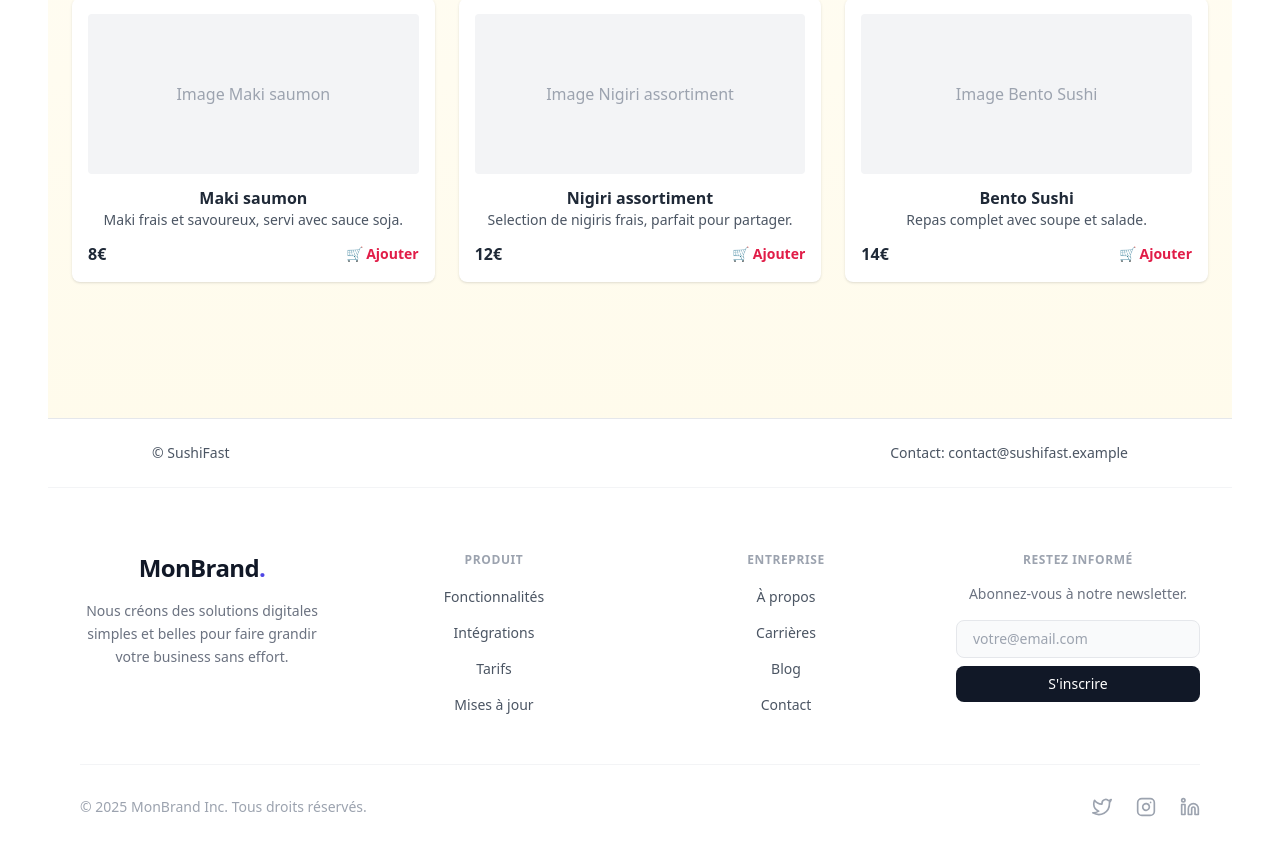
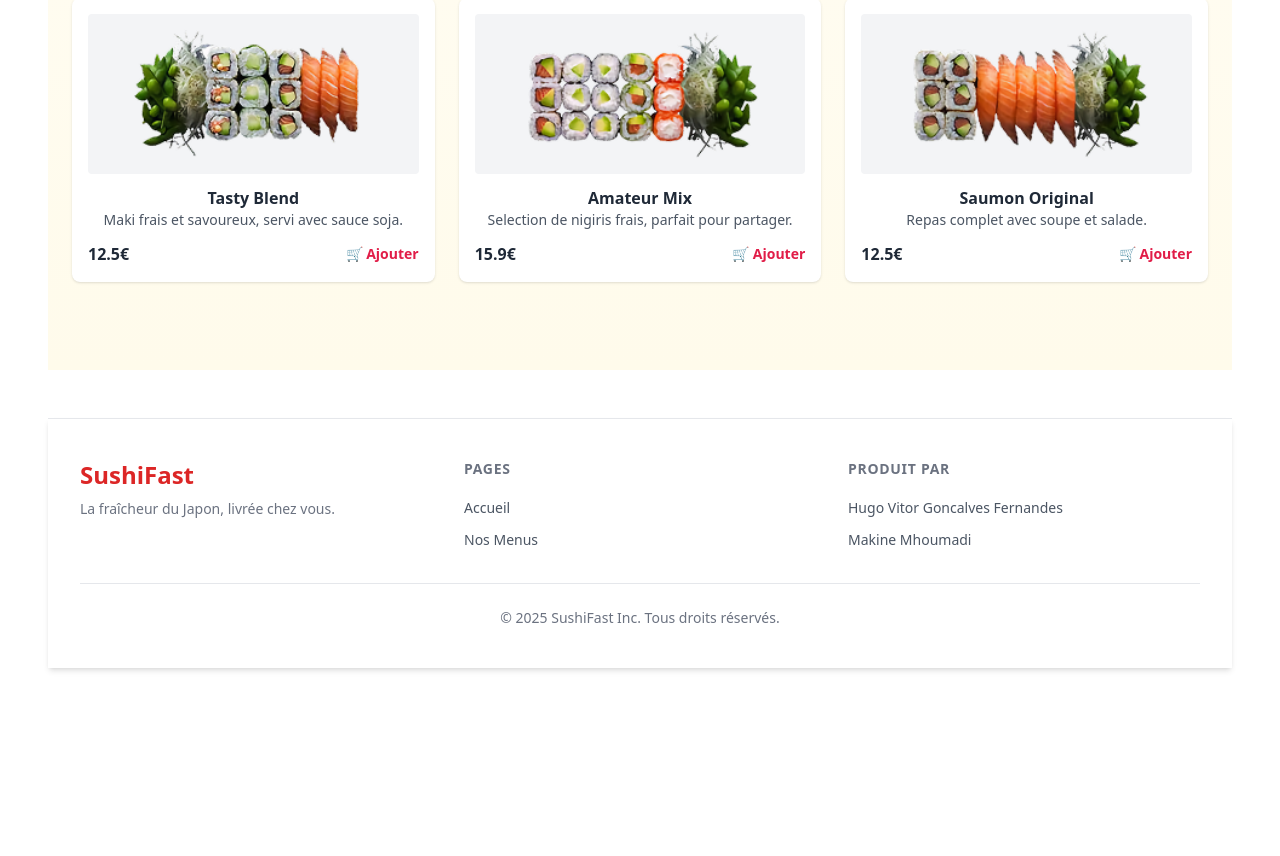
Before and after one commit to MakineIUT/sushi, a React (Vite) app in the folder SushiFast/: page / in a window 1280 px wide. Shown: the part 1284-2140 px from the top of the page. After the commit the page ends 2000 px from the top, so only its background shows below. Built offline with nearby package versions, Linux system fonts and the light colour scheme.

Commit message:
ajustement acceuil et footer

```diff
--- a/SushiFast/src/Pages/Acceuil.jsx
+++ b/SushiFast/src/Pages/Acceuil.jsx
@@ -1,9 +1,10 @@
+import React, { useState } from 'react';
 import { usePanier } from '../context/PanierContext';
 import { Link } from 'react-router-dom';
-
+import DATAboxes from "../DATA/boxes.json";
 function Acceuil() {
   const { ajouterAuPanier } = usePanier();
-
+  const [Boxes, setBoxes] = useState(DATAboxes);
   // Exemples de produits pour la page d'accueil
   const produitsExemples = [
     { id: 'demo1', nom: 'Maki saumon', pieces: 6, prix: 8 },
@@ -113,23 +114,31 @@ function Acceuil() {
         <section id="menu" className="mb-12 max-w-7xl mx-auto">
           <h3 className="text-4xl font-bold text-center text-gray-800 mb-8">Nos spécialités</h3>
           <div className="grid sm:grid-cols-2 lg:grid-cols-3 gap-6">
-            {produitsExemples.map((produit, index) => (
+            {Boxes.slice(0,3).map((box, index) => (
               <article key={index} className="bg-white rounded-lg shadow p-4">
                 <div className="h-40 bg-gray-100 rounded mb-3 flex items-center justify-center text-gray-400">
-                  Image {produit.nom}
+                  {box.image ? (
+                    <img
+                      src={box.image}
+                      alt={box.nom}
+                      className="w-full h-full object-cover"
+                    />
+                  ) : (
+                    <span>Image non disponible</span>
+                  )}
                 </div>
-                <h4 className="font-semibold">{produit.nom}</h4>
+                <h4 className="font-semibold">{box.nom}</h4>
                 <p className="text-sm text-gray-600">
                   {index === 0 && "Maki frais et savoureux, servi avec sauce soja."}
                   {index === 1 && "Selection de nigiris frais, parfait pour partager."}
                   {index === 2 && "Repas complet avec soupe et salade."}
                 </p>
                 <div className="mt-3 flex justify-between items-center">
-                  <span className="font-bold">{produit.prix}€</span>
+                  <span className="font-bold">{box.prix}€</span>
                   <button
                     onClick={() => {
-                      ajouterAuPanier(produit);
-                      alert(`${produit.nom} ajouté au panier!`);
+                      ajouterAuPanier(box);
+                      alert(`${box.nom} ajouté au panier!`);
                     }}
                     className="text-rose-600 hover:underline text-sm font-semibold"
                   >
@@ -141,14 +150,6 @@ function Acceuil() {
           </div>
         </section>
       </main>
-
-      {/* FOOTER */}
-      <footer className="bg-white border-t mt-12">
-        <div className="max-w-5xl mx-auto px-6 py-6 text-sm text-gray-600 flex flex-col md:flex-row justify-between">
-          <span>© SushiFast</span>
-          <span className="mt-2 md:mt-0">Contact: contact@sushifast.example</span>
-        </div>
-      </footer>
     </div>
   );
 }
--- a/SushiFast/src/Pages/menus.jsx
+++ b/SushiFast/src/Pages/menus.jsx
@@ -4,7 +4,7 @@ import DATAboxes from "../DATA/boxes.json";
 import Filtre from "../component/Filtre";
 import { usePanier } from "../context/PanierContext";
 
-function Menus({ box, open }) {
+function Menus() {
 	const [Boxes, setBoxes] = useState(DATAboxes);
 	const { ajouterAuPanier } = usePanier();
 
--- a/SushiFast/src/component/Footer.jsx
+++ b/SushiFast/src/component/Footer.jsx
@@ -1,110 +1,90 @@
-import React from 'react';
+import React from "react";
+import { Link } from "react-router-dom";
 
 function Footer() {
 	return (
-    <footer className="bg-white border-t border-gray-100 pt-16 pb-8">
-      <div className="max-w-7xl mx-auto px-8">
-
-
-        <div className="grid grid-cols-1 md:grid-cols-4 gap-12 mb-12">
-
-          <div className="col-span-1 md:col-span-1">
-            <a href="/" className="text-2xl font-bold text-gray-900 tracking-tight">
-              MonBrand<span className="text-indigo-600">.</span>
-            </a>
-            <p className="mt-4 text-gray-500 text-sm leading-relaxed">
-              Nous créons des solutions digitales simples et belles pour faire grandir votre business sans effort.
+		<footer className="w-full bg-white shadow-md mt-12 border-t border-gray-200">
+			<div className="max-w-7xl mx-auto px-8 py-10">
+				{/* Top Section: Columns */}
+				<div className="grid grid-cols-1 md:grid-cols-3 gap-8 mb-8 text-center md:text-left">
+					{/* Column 1: Logo & Brand */}
+					<div>
+						<Link
+							to="/"
+							className="text-2xl font-bold text-red-600"
+						>
+							SushiFast
+						</Link>
+						<p className="text-sm text-gray-500 mt-2">
+							La fraîcheur du Japon, livrée chez vous.
 						</p>
 					</div>
 
-
+					{/* Column 2: Pages */}
 					<div>
-            <h3 className="text-xs font-semibold text-gray-400 uppercase tracking-wider">Produit</h3>
-            <ul className="mt-4 space-y-3">
-              <li><a href="#" className="text-gray-600 hover:text-indigo-600 transition-colors text-sm">Fonctionnalités</a></li>
-              <li><a href="#" className="text-gray-600 hover:text-indigo-600 transition-colors text-sm">Intégrations</a></li>
-              <li><a href="#" className="text-gray-600 hover:text-indigo-600 transition-colors text-sm">Tarifs</a></li>
-              <li><a href="#" className="text-gray-600 hover:text-indigo-600 transition-colors text-sm">Mises à jour</a></li>
+						<h3 className="text-sm font-semibold text-gray-500 uppercase tracking-wider mb-4">
+							Pages
+						</h3>
+						<ul className="space-y-2">
+							<li>
+								<Link
+									to="/"
+									className="text-sm text-gray-600 hover:text-red-600 transition"
+								>
+									Accueil
+								</Link>
+							</li>
+							<li>
+								<Link
+									to="/menus"
+									className="text-sm text-gray-600 hover:text-red-600 transition"
+								>
+									Nos Menus
+								</Link>
+							</li>
 						</ul>
 					</div>
 
-
+					{/* Column 3: Produit par */}
 					<div>
-            <h3 className="text-xs font-semibold text-gray-400 uppercase tracking-wider">Entreprise</h3>
-            <ul className="mt-4 space-y-3">
-              <li><a href="#" className="text-gray-600 hover:text-indigo-600 transition-colors text-sm">À propos</a></li>
-              <li><a href="#" className="text-gray-600 hover:text-indigo-600 transition-colors text-sm">Carrières</a></li>
-              <li><a href="#" className="text-gray-600 hover:text-indigo-600 transition-colors text-sm">Blog</a></li>
-              <li><a href="#" className="text-gray-600 hover:text-indigo-600 transition-colors text-sm">Contact</a></li>
+						<h3 className="text-sm font-semibold text-gray-500 uppercase tracking-wider mb-4">
+							Produit par
+						</h3>
+						<ul className="space-y-2">
+							<li>
+								<a
+									href="https://www.linkedin.com/in/hugo-vitor-goncalves-fernandes-bb9701299/"
+									target="_blank"
+									rel="noopener noreferrer"
+									className="text-sm text-gray-600 hover:text-red-600 transition"
+								>
+									Hugo Vitor Goncalves Fernandes
+								</a>
+							</li>
+							<li>
+								<a
+									href="https://www.linkedin.com/in/makine-mhoumadi-1a3ba121b/"
+									target="_blank"
+									rel="noopener noreferrer"
+									className="text-sm text-gray-600 hover:text-red-600 transition"
+								>
+									Makine Mhoumadi
+								</a>
+							</li>
 						</ul>
-          </div>
-
-
-          <div>
-            <h3 className="text-xs font-semibold text-gray-400 uppercase tracking-wider">Restez informé</h3>
-            <p className="mt-4 text-gray-500 text-sm mb-4">Abonnez-vous à notre newsletter.</p>
-            <div className="flex flex-col gap-2">
-              <input
-                type="email"
-                placeholder="votre@email.com"
-                className="w-full px-4 py-2 bg-gray-50 border border-gray-200 rounded-lg focus:outline-none focus:ring-2 focus:ring-indigo-500/20 focus:border-indigo-500 transition-all text-sm"
-              />
-              <button className="w-full bg-gray-900 text-white px-4 py-2 rounded-lg text-sm font-medium hover:bg-indigo-600 transition-colors duration-300">
-                S'inscrire
-              </button>
-            </div>
 					</div>
 				</div>
 
-        {/* --- PARTIE BASSE (Copyright & Socials) --- */}
-        <div className="border-t border-gray-100 pt-8 flex flex-col md:flex-row justify-between items-center">
-          <p className="text-gray-400 text-sm">
-            &copy; {new Date().getFullYear()} MonBrand Inc. Tous droits réservés.
+				{/* Bottom Bar: Copyright */}
+				<div className="border-t border-gray-200 pt-6 flex justify-center items-center text-center">
+					<p className="text-sm text-gray-500">
+						&copy; {new Date().getFullYear()} SushiFast Inc. Tous
+						droits réservés.
 					</p>
-
-          {/* Icônes Réseaux Sociaux */}
-          <div className="flex space-x-6 mt-4 md:mt-0">
-            <SocialLink href="#" label="Twitter">
-              <path d="M23 3a10.9 10.9 0 0 1-3.14 1.53 4.48 4.48 0 0 0-7.86 3v1A10.66 10.66 0 0 1 3 4s-4 9 5 13a11.64 11.64 0 0 1-7 2c9 5 20 0 20-11.5a4.5 4.5 0 0 0-.08-.83A7.72 7.72 0 0 0 23 3z" />
-            </SocialLink>
-
-            <SocialLink href="#" label="Instagram">
-              <rect x="2" y="2" width="20" height="20" rx="5" ry="5" />
-              <path d="M16 11.37A4 4 0 1 1 12.63 8 4 4 0 0 1 16 11.37z" />
-              <line x1="17.5" y1="6.5" x2="17.51" y2="6.5" />
-            </SocialLink>
-
-            <SocialLink href="#" label="LinkedIn">
-              <path d="M16 8a6 6 0 0 1 6 6v7h-4v-7a2 2 0 0 0-2-2 2 2 0 0 0-2 2v7h-4v-7a6 6 0 0 1 6-6z" />
-              <rect x="2" y="9" width="4" height="12" />
-              <circle cx="4" cy="4" r="2" />
-            </SocialLink>
-          </div>
 				</div>
 			</div>
 		</footer>
 	);
-};
-
-// Petit composant utilitaire pour les icônes (évite la répétition)
-const SocialLink = ({ href, children, label }) => (
-  <a
-    href={href}
-    aria-label={label}
-    className="text-gray-400 hover:text-indigo-600 transition-colors duration-300"
-  >
-    <svg
-      className="h-5 w-5"
-      fill="none"
-      stroke="currentColor"
-      viewBox="0 0 24 24"
-      strokeWidth="2"
-      strokeLinecap="round"
-      strokeLinejoin="round"
-    >
-      {children}
-    </svg>
-  </a>
-);
+}
 
 export default Footer;
```
Also changed, not shown: SushiFast/src/component/Filtre.jsx (+42 -12 lines). Lines whose indentation alone changed are shown as unchanged.
